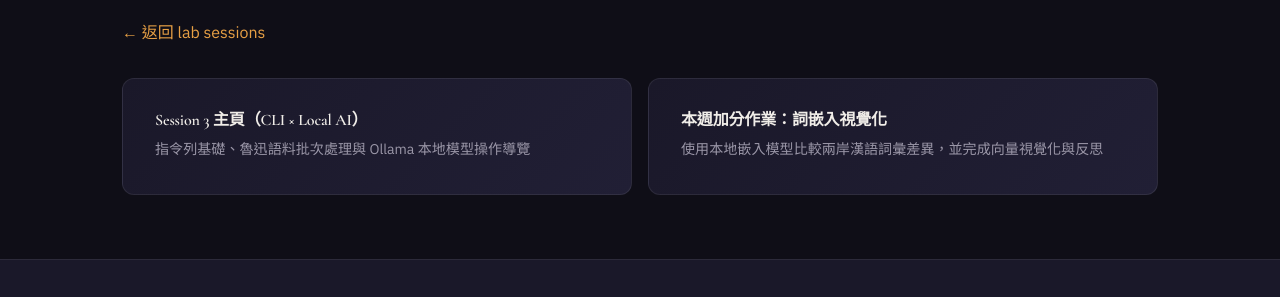
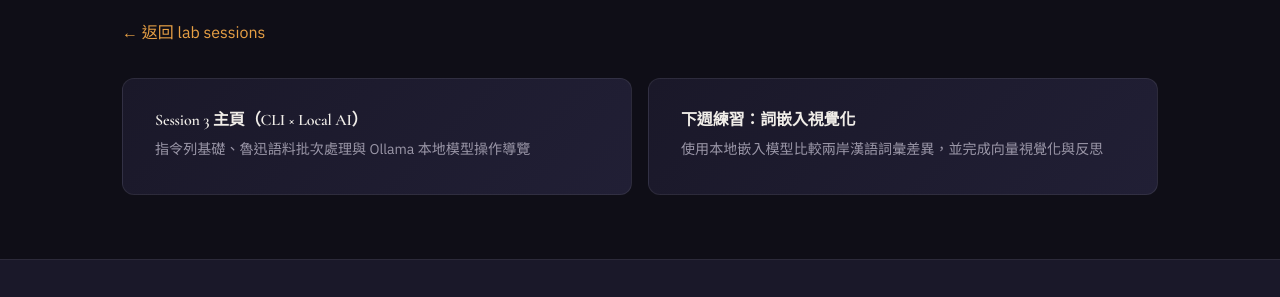
Before and after one commit to lopentu/genai4humanities2026, a Jekyll site: the page built from pages/vibe-lab-session-3.md, in a window 1280 px wide. Shown: the part 298-595 px from the top of the page. Built offline with Jekyll 4.4.1, drawn with Linux system fonts in a browser that asks for light colours.

Commit message:
content: rename Session 3 embedding item to next-week practice
Made-with: Cursor

```diff
--- a/_data/vibe_lab.yml
+++ b/_data/vibe_lab.yml
@@ -50,6 +50,6 @@ sessions:
       - name: "Session 3 主頁（CLI × Local AI）"
         file: "session-3-index.html"
         desc: "指令列基礎、魯迅語料批次處理與 Ollama 本地模型操作導覽"
-      - name: "本週加分作業：詞嵌入視覺化"
+      - name: "下週練習：詞嵌入視覺化"
         file: "embedding-assignment.html"
         desc: "使用本地嵌入模型比較兩岸漢語詞彙差異，並完成向量視覺化與反思"
```
